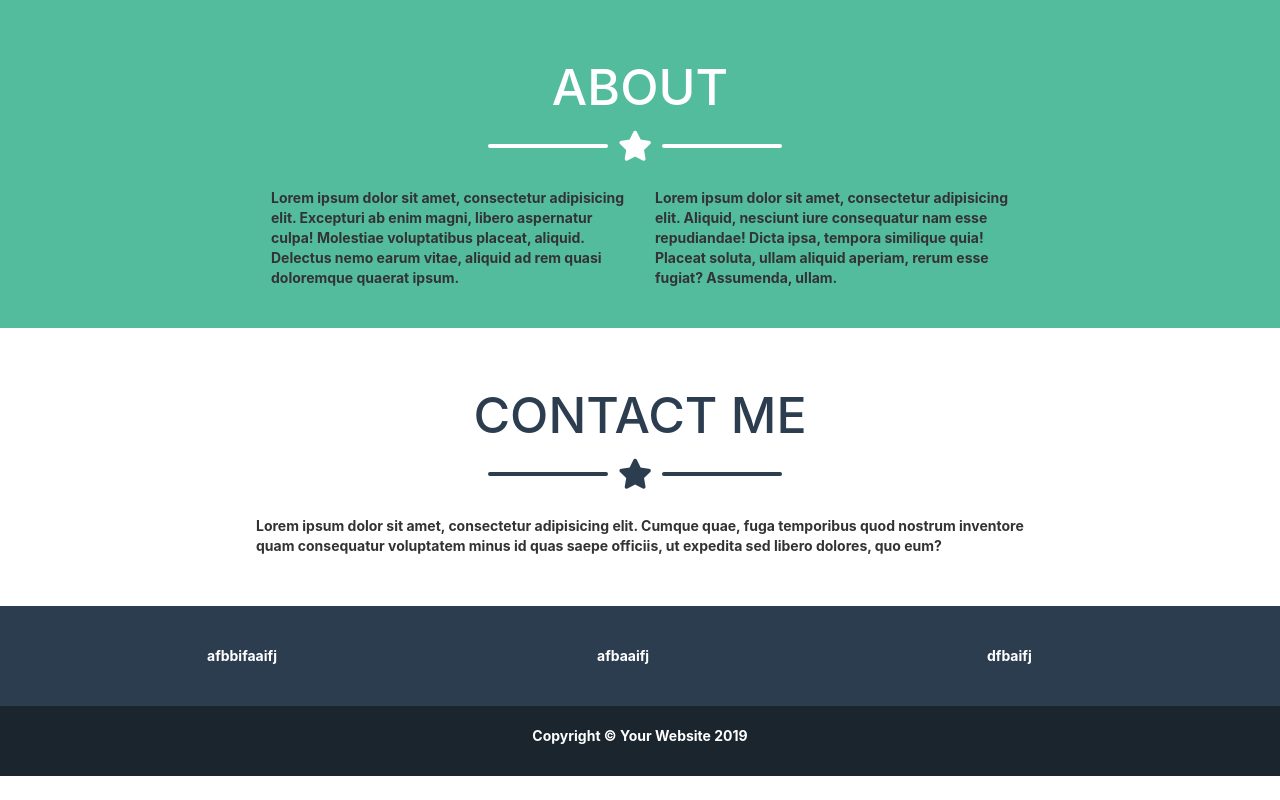
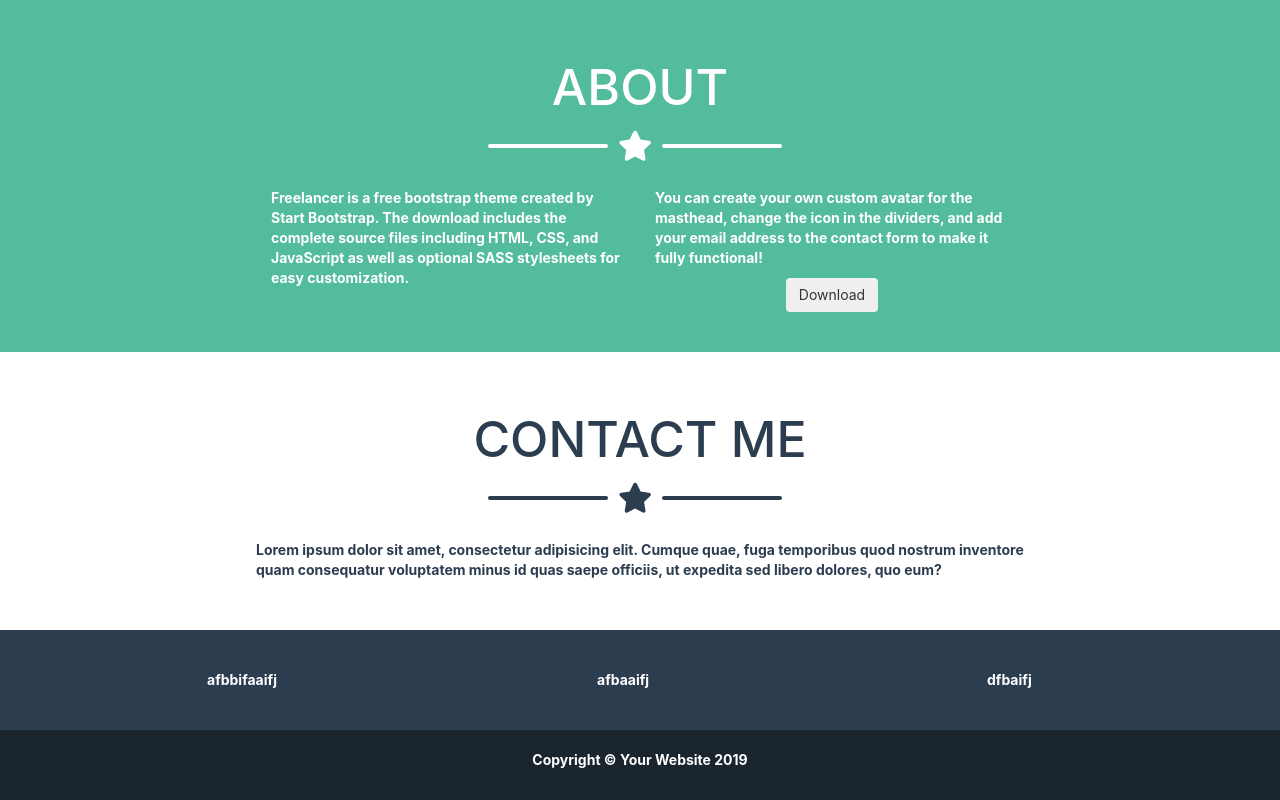
Before and after one commit to stefanoriccio1/html-css-bootstrap-freelancer, a plain HTML site: page index-2.html in a window 1280 px wide. Shown: the part 1554-2354 px from the top of the page. Before the commit the page ends 2330 px from the top, so only its background shows below. Drawn offline with nearby package versions, Linux system fonts and the light colour scheme.

Commit message:
Tentativo di inserimento bottone

```diff
--- a/css/style.css
+++ b/css/style.css
@@ -30,6 +30,12 @@ h2{
   margin-bottom: 10px;
   font-size: 5rem;
   text-transform: uppercase;
+}
+p{
+  color: white;
+}
+.contact p{
+  color: #2C3D50;
 }
 /* divisore a stella */
 .star{
@@ -176,6 +182,9 @@ color: #53BC9D;
 .about{
 }
 
+.button{
+  margin: 0 auto;
+}
 /* footer */
 /* footer top */
 .footer_top{
--- a/index-2.html
+++ b/index-2.html
@@ -114,11 +114,13 @@
           <div class="container-fluid">
             <div class="row">
               <div class="col-xs-12 col-md-6">
-                Lorem ipsum dolor sit amet, consectetur adipisicing elit. Excepturi ab enim magni, libero aspernatur culpa! Molestiae voluptatibus placeat, aliquid. Delectus nemo earum vitae, aliquid ad rem quasi doloremque quaerat ipsum.
+                <p>Freelancer is a free bootstrap theme created by Start Bootstrap. The download includes the complete source files including HTML, CSS, and JavaScript as well as optional SASS stylesheets for easy customization.
+                </p>
               </div>
               <div class="col-xs-12 col-md-6">
-                Lorem ipsum dolor sit amet, consectetur adipisicing elit. Aliquid, nesciunt iure consequatur nam esse repudiandae! Dicta ipsa, tempora similique quia! Placeat soluta, ullam aliquid aperiam, rerum esse fugiat? Assumenda, ullam.
+                <p>You can create your own custom avatar for the masthead, change the icon in the dividers, and add your email address to the contact form to make it fully functional!</p>
               </div>
+              <div class="button text-center"><button type="button" class="btn">Download</button></div>
             </div>
           </div>
         </div>
```
